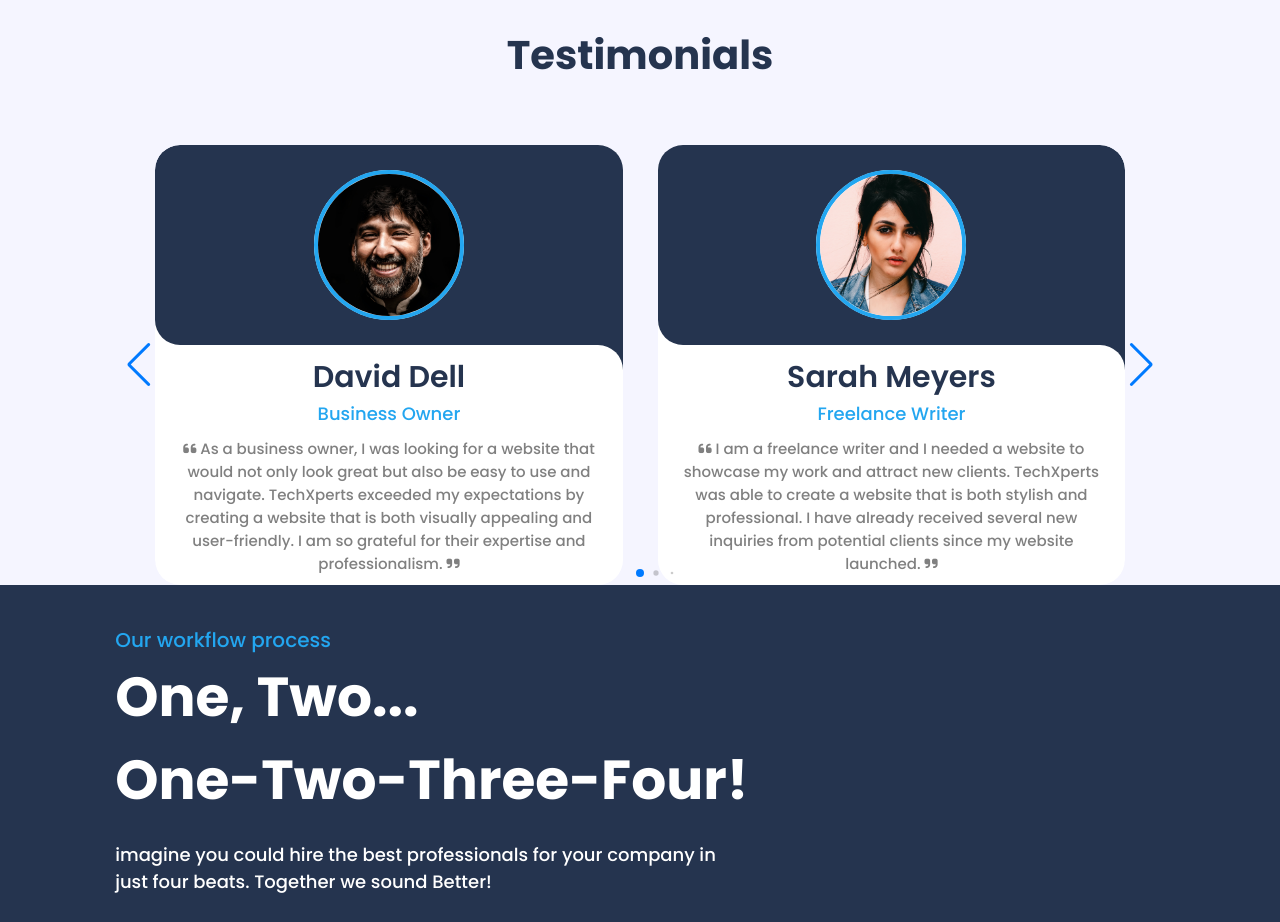
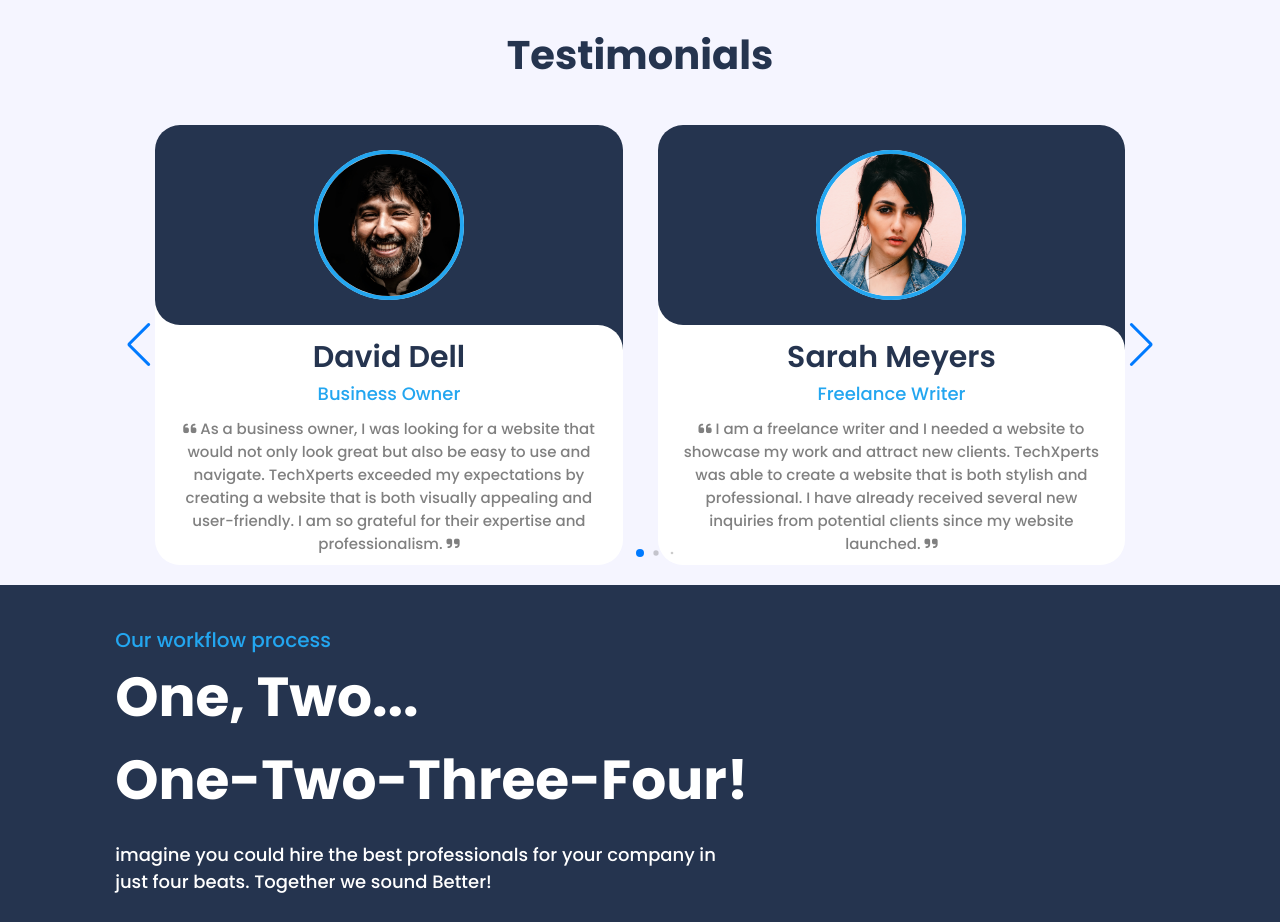
Before and after one commit to Ayoolisa/techxperts, a plain HTML site: page index.html in a window 1280 px wide. Shown: the part 2160-3082 px from the top of the page. Drawn offline with nearby package versions, Linux system fonts and the light colour scheme.

Commit message:
run some updates

```diff
--- a/css/style.css
+++ b/css/style.css
@@ -329,6 +329,7 @@ li, a {
     background-color: var(--faded-blue);
     margin-top: 4rem;
     padding: 8rem 9%;
+    width: 100vw;
     height: 80vh;
 }
 
@@ -339,13 +340,13 @@ li, a {
 .slide-container {
     max-width: 100%;
     padding: 4rem 0;
-    margin-top: 6rem;
+    margin-top: 3rem;
 }
 
 .slide-content {
     margin: 0 4rem;
+    border-radius: 2rem;
     overflow: hidden;
-    border-radius: 2.5rem;
 }
 
 .card {
```
